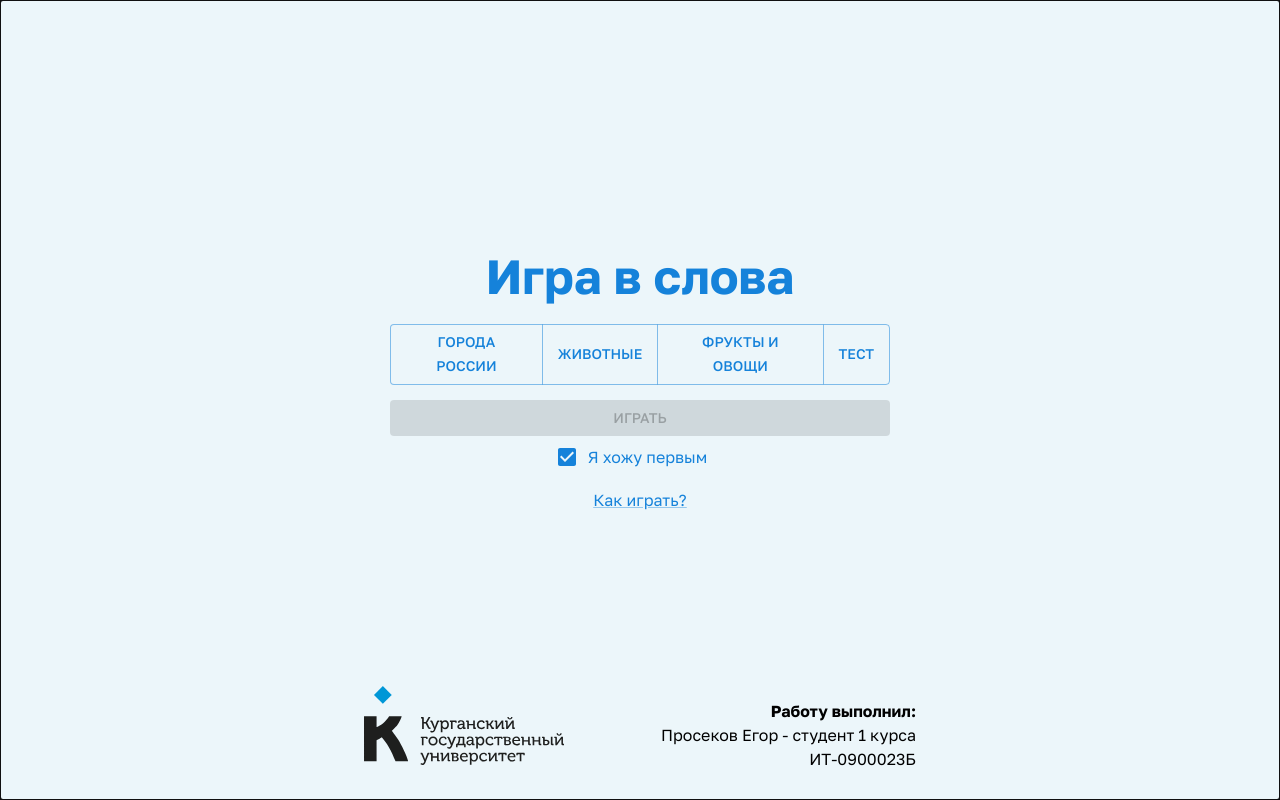
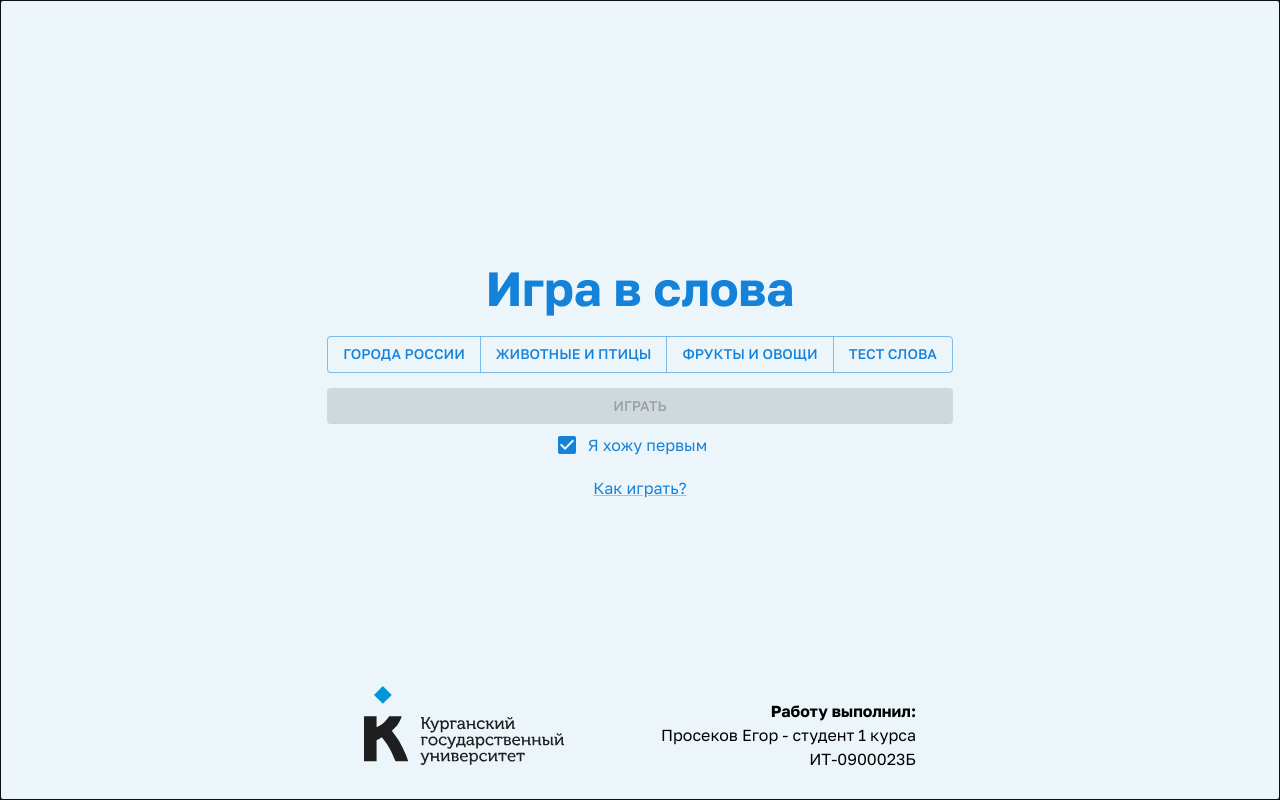
Before and after one commit to prksv/wordgame, a React (Vite) app: page / in a window 1280 px wide. Built offline with nearby package versions, Linux system fonts and the light colour scheme.

Commit message:
похуй

```diff
--- a/src/categories.json
+++ b/src/categories.json
@@ -5,7 +5,7 @@
   },
   {
     "id": "animals",
-    "label": "Животные"
+    "label": "Животные и птицы"
   },
   {
     "id": "fruits_and_vegetables",
@@ -13,6 +13,6 @@
   },
   {
     "id": "test",
-    "label": "Тест"
+    "label": "Тест слова"
   }
 ]
--- a/src/components/StartModal/PlayMenu.tsx
+++ b/src/components/StartModal/PlayMenu.tsx
@@ -35,13 +35,7 @@ function PlayMenu() {
   };
 
   return (
-    <Stack
-      justifyContent="center"
-      alignItems="center"
-      maxWidth="500px"
-      flexGrow={1}
-      mb="40px"
-    >
+    <Stack justifyContent="center" alignItems="center" flexGrow={1} mb="40px">
       <Typography variant="h3" sx={{ mb: "20px" }} fontWeight="bold">
         Игра в слова
       </Typography>
```
